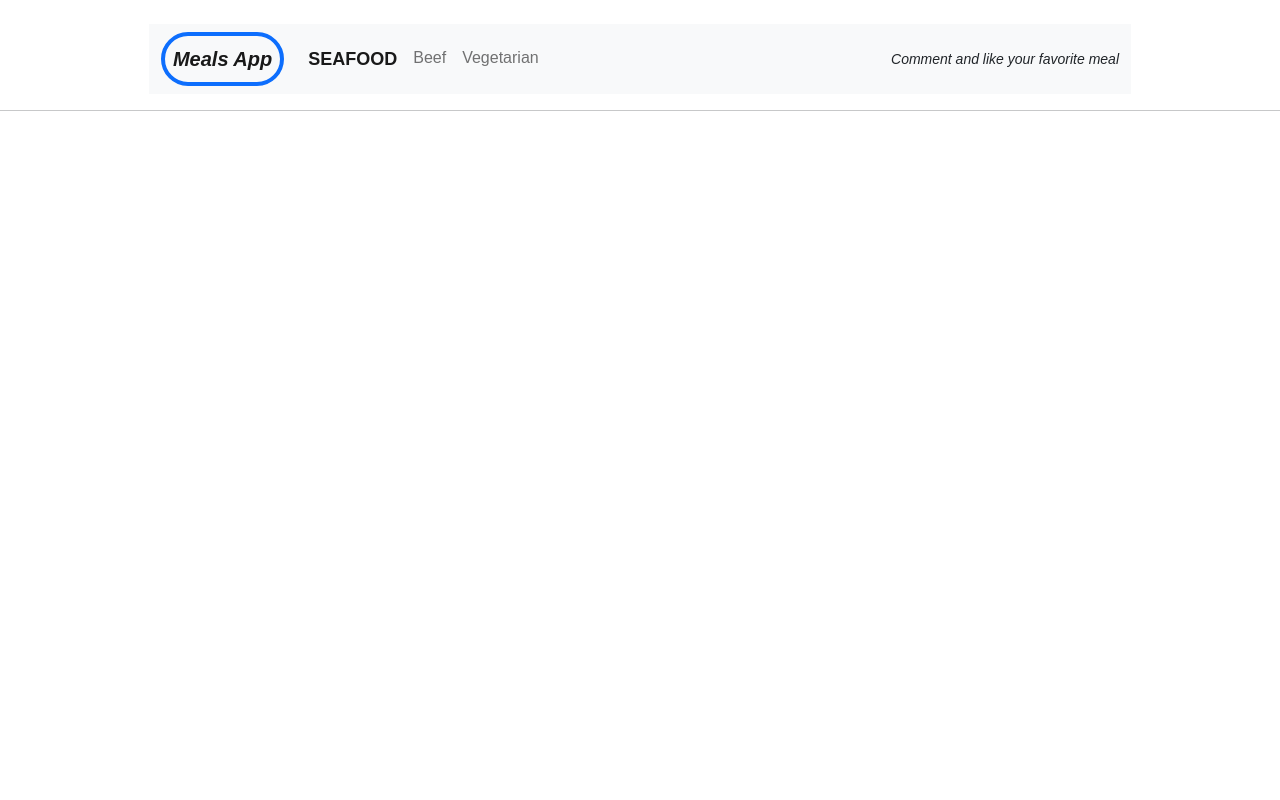
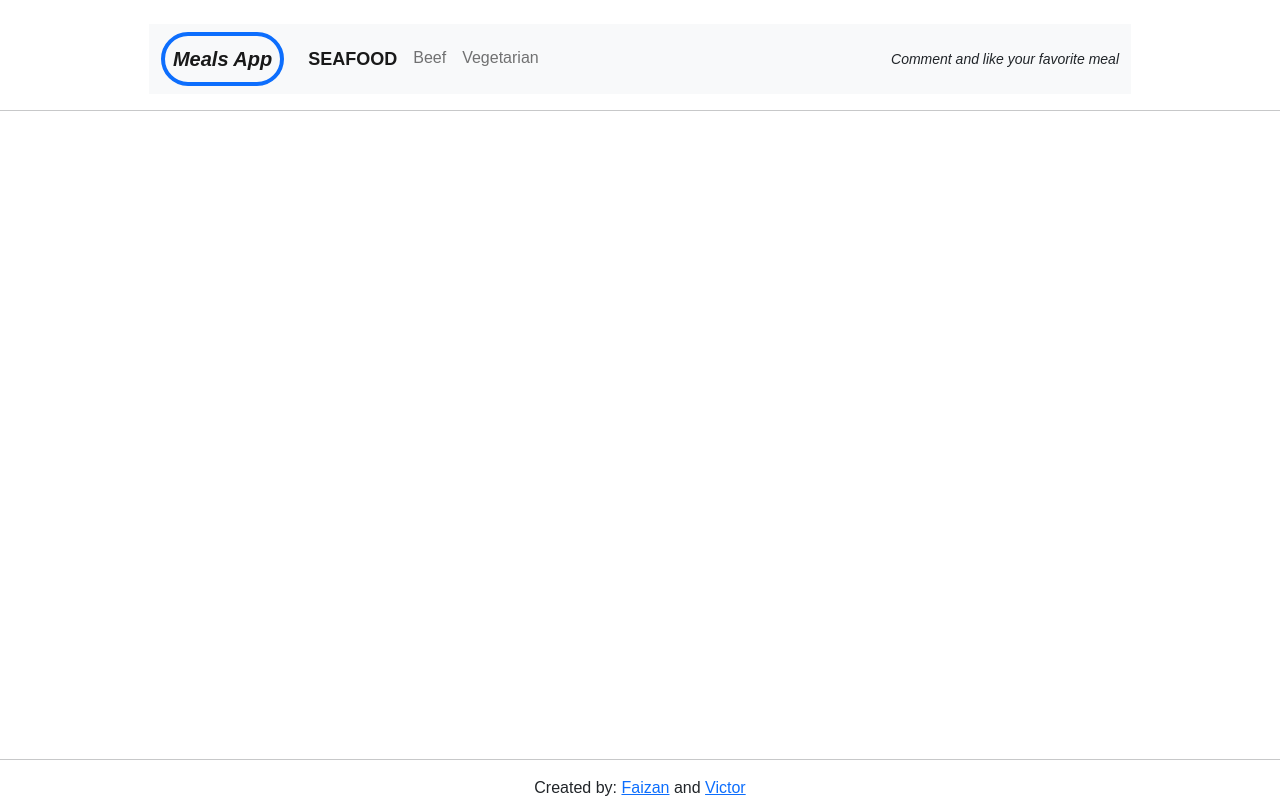
Before and after one commit to faizi2500/Meals-App, a website built with webpack: page src/index.html in a window 1280 px wide. Built offline with nearby package versions, Linux system fonts and the light colour scheme; no server answers.

Commit message:
Add footer and remove comments

```diff
--- a/src/index.html
+++ b/src/index.html
@@ -89,6 +89,13 @@
       </div>
     </div>
 
+    <footer class="fixed-bottom">
+      <hr>
+      <div class="text-center ">
+        Created by: <a href="https://github.com/faizi2500" class="links underlined" target="_blank" rel="noopener">Faizan</a> and <a href="https://github.com/vikitaotiz" class="links underlined" target="_blank" rel="noopener">Victor</a>
+      </div>
+    </footer>
+
     <script
       src="https://cdn.jsdelivr.net/npm/bootstrap@5.0.2/dist/js/bootstrap.bundle.min.js"
       integrity="sha384-MrcW6ZMFYlzcLA8Nl+NtUVF0sA7MsXsP1UyJoMp4YLEuNSfAP+JcXn/tWtIaxVXM"
```
Also changed, not shown: src/__mocks__/mockCounter.js (+0 -1 lines).
